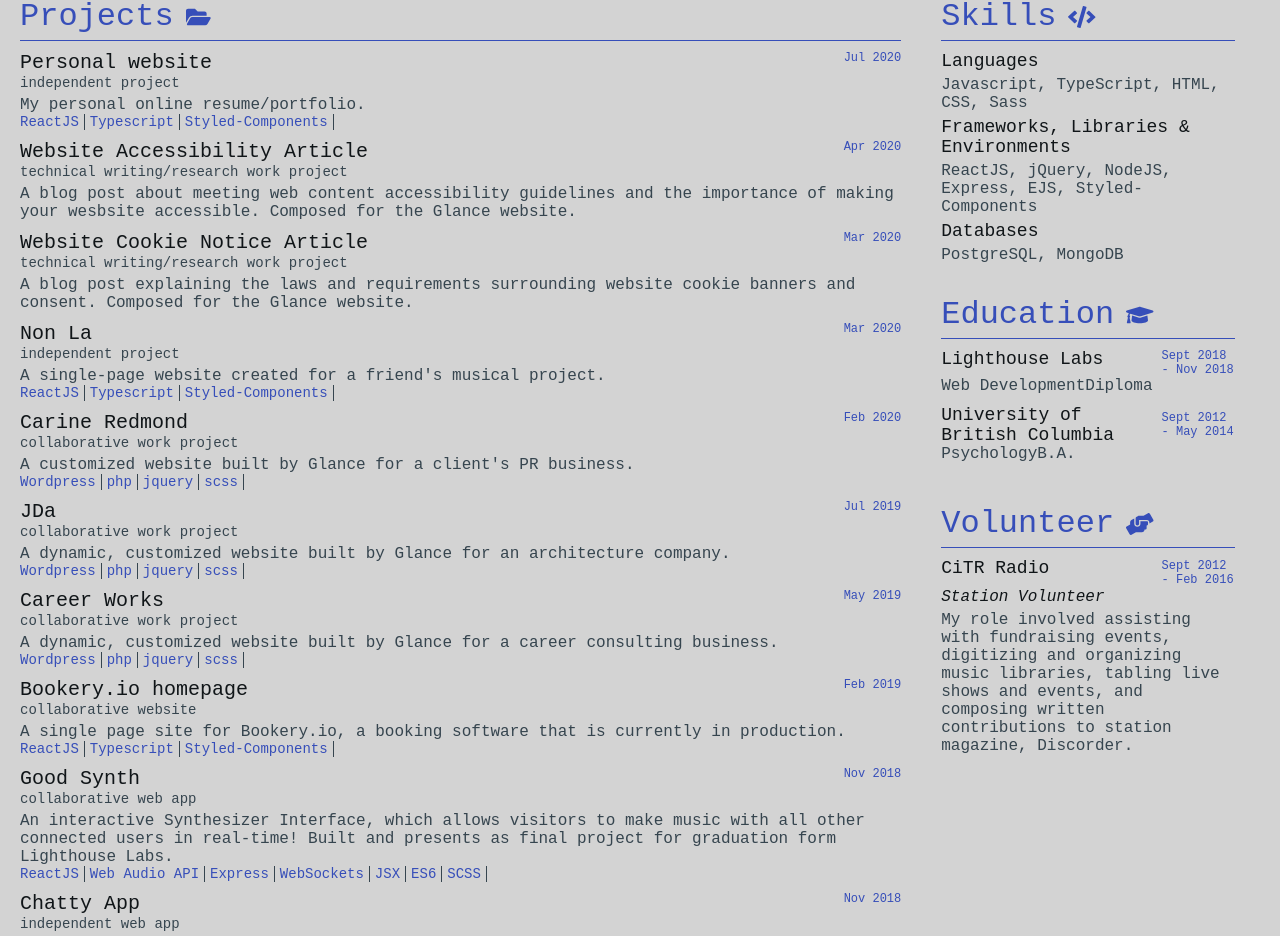
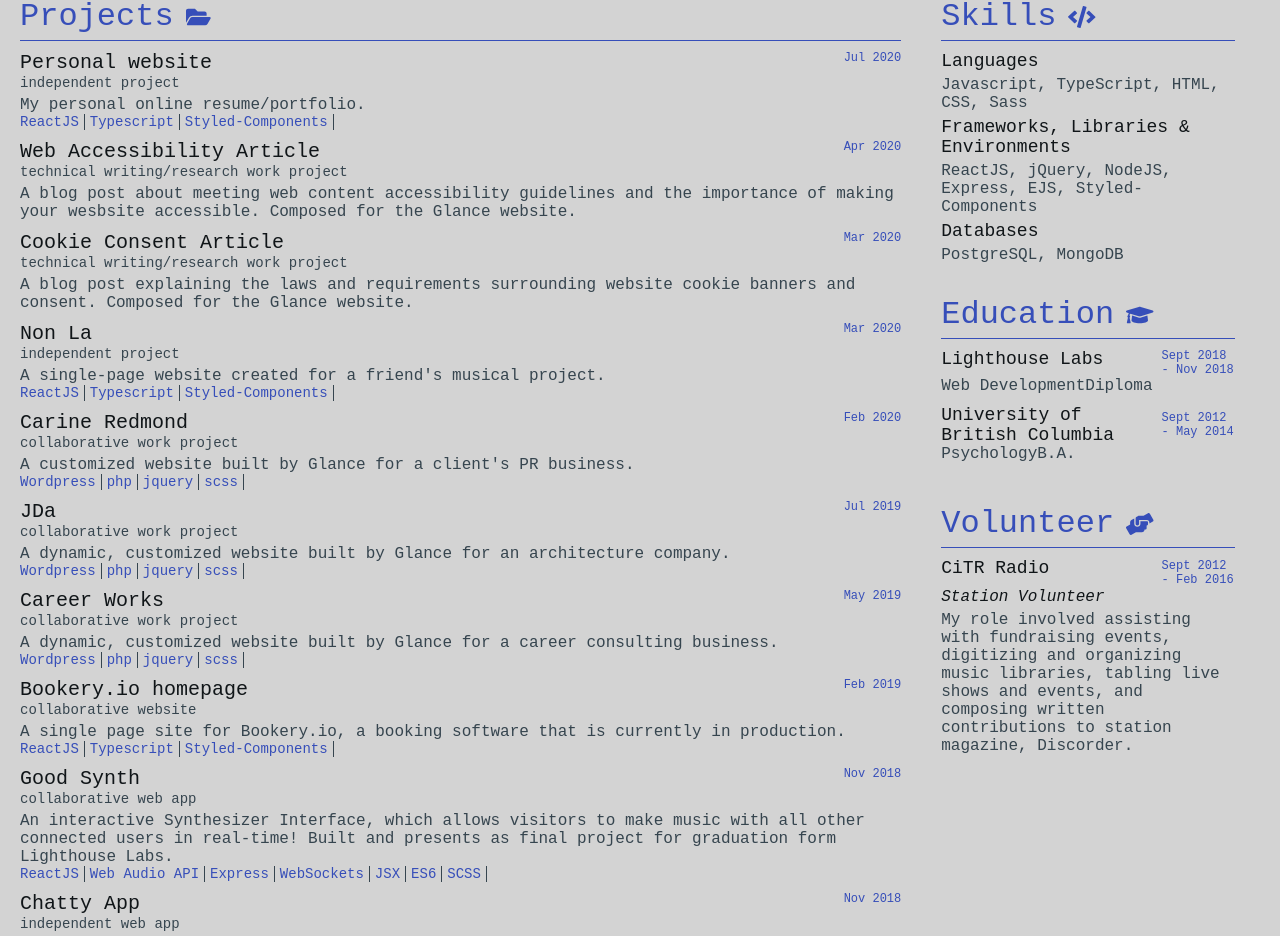
Before and after one commit to haggisbreakfast/resume, a React (Create React App) app: page / in a window 1280 px wide. Shown: the part 766-1702 px from the top of the page. Built offline with nearby package versions, Linux system fonts and the light colour scheme.

Commit message:
edits blog post titles

```diff
--- a/src/resume.ts
+++ b/src/resume.ts
@@ -132,7 +132,7 @@ export const resume: Resume = {
       ]
     },
     {
-      name: 'Website Accessibility Article',
+      name: 'Web Accessibility Article',
       date: 'Apr 2020',
       type: 'technical writing/research work project',
       link: 'https://www.glance.digital/website-accessibility-guidelines/',
@@ -144,7 +144,7 @@ export const resume: Resume = {
     },
 
     {
-      name: 'Website Cookie Notice Article',
+      name: 'Cookie Consent Article',
       date: 'Mar 2020',
       type: 'technical writing/research work project',
       link: 'https://www.glance.digital/cookie-banners-on-canadian-websites/',
```
